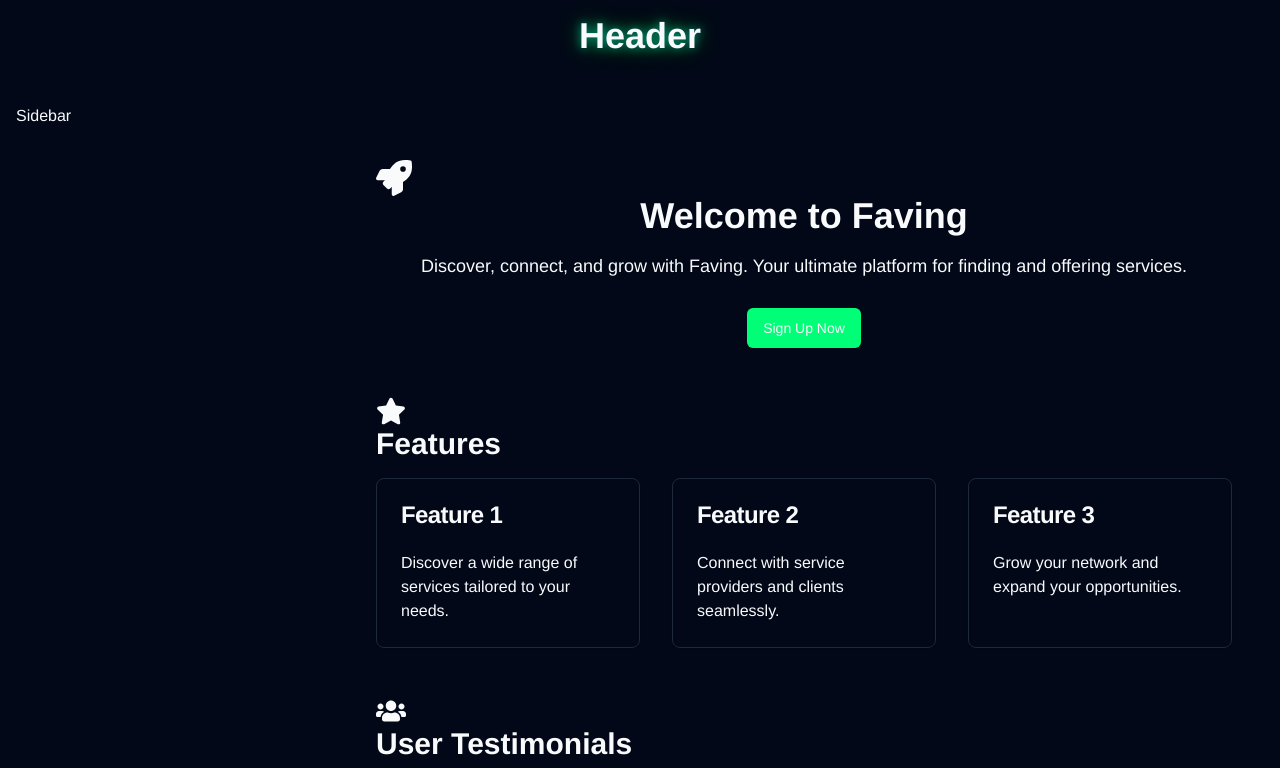
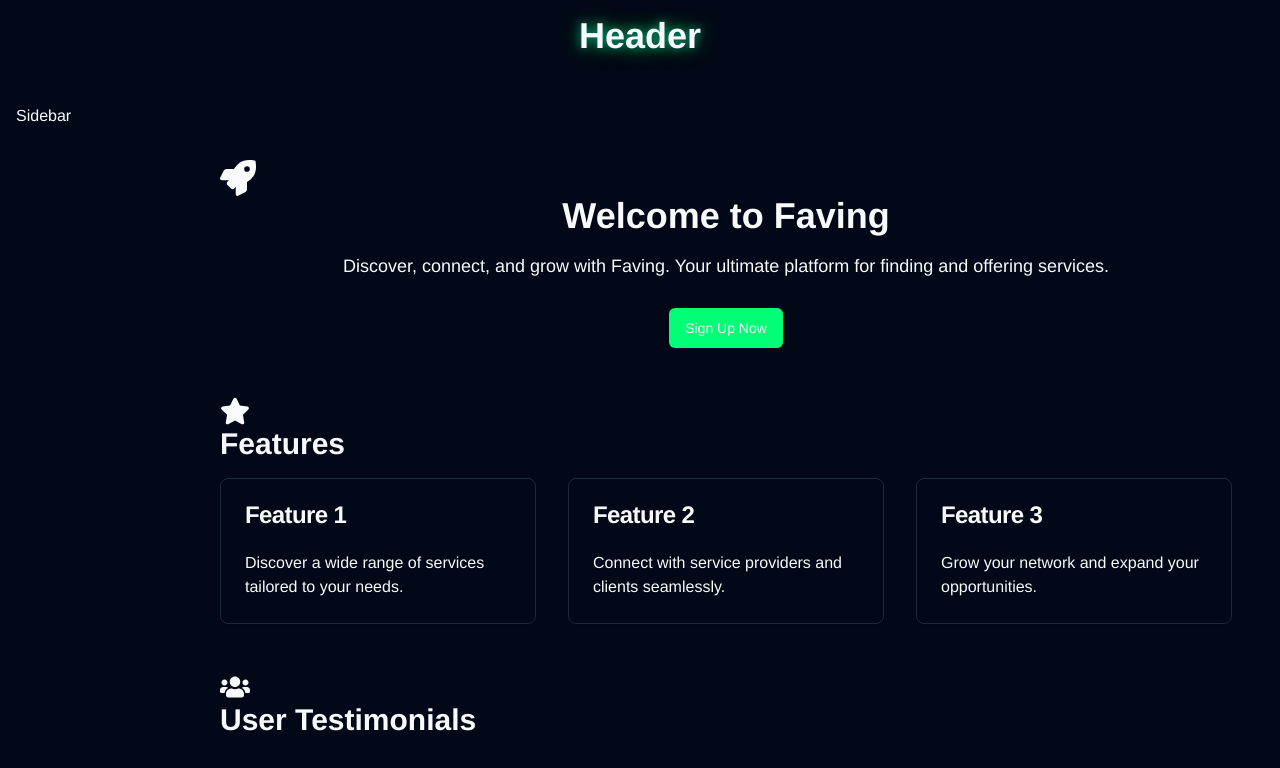
Before and after one commit to GPT-Engineer-App/fave-exchange, a React (Vite) app: page / in a window 1280 px wide. Shown: the top 768 px of the page. Built offline with nearby package versions, Linux system fonts and the light colour scheme; no server answers.

Commit message:
Reduced the amount of space on the left side of the layout by adjusting the CSS grid columns.

```diff
--- a/src/index.css
+++ b/src/index.css
@@ -121,7 +121,7 @@
       'header header header'
       'sidebar main main'
       'footer footer footer';
-    grid-template-columns: 1fr 3fr;
+    grid-template-columns: 0.5fr 3.5fr;
     grid-template-rows: auto 1fr auto;
     gap: 1rem;
     height: 100vh;
```
